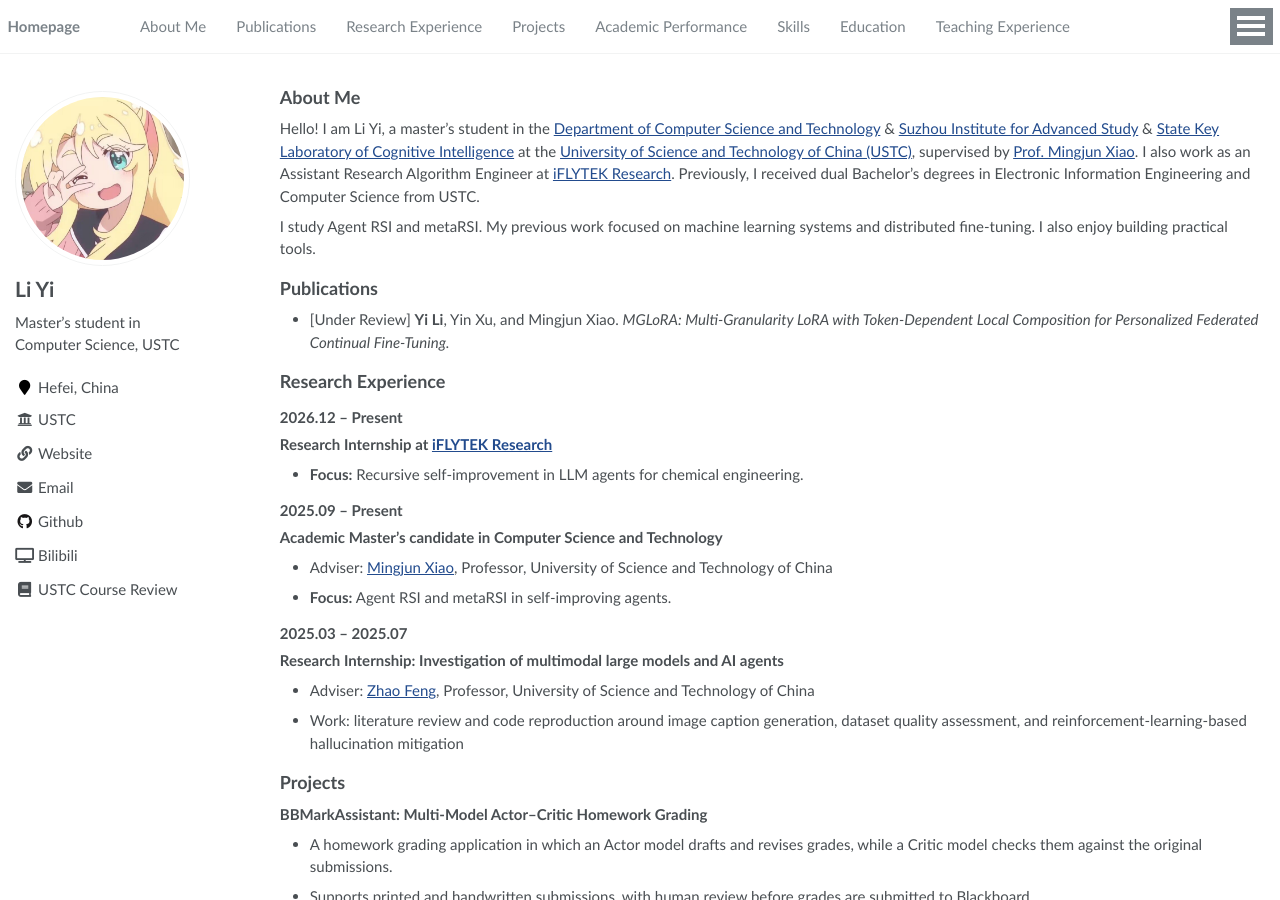
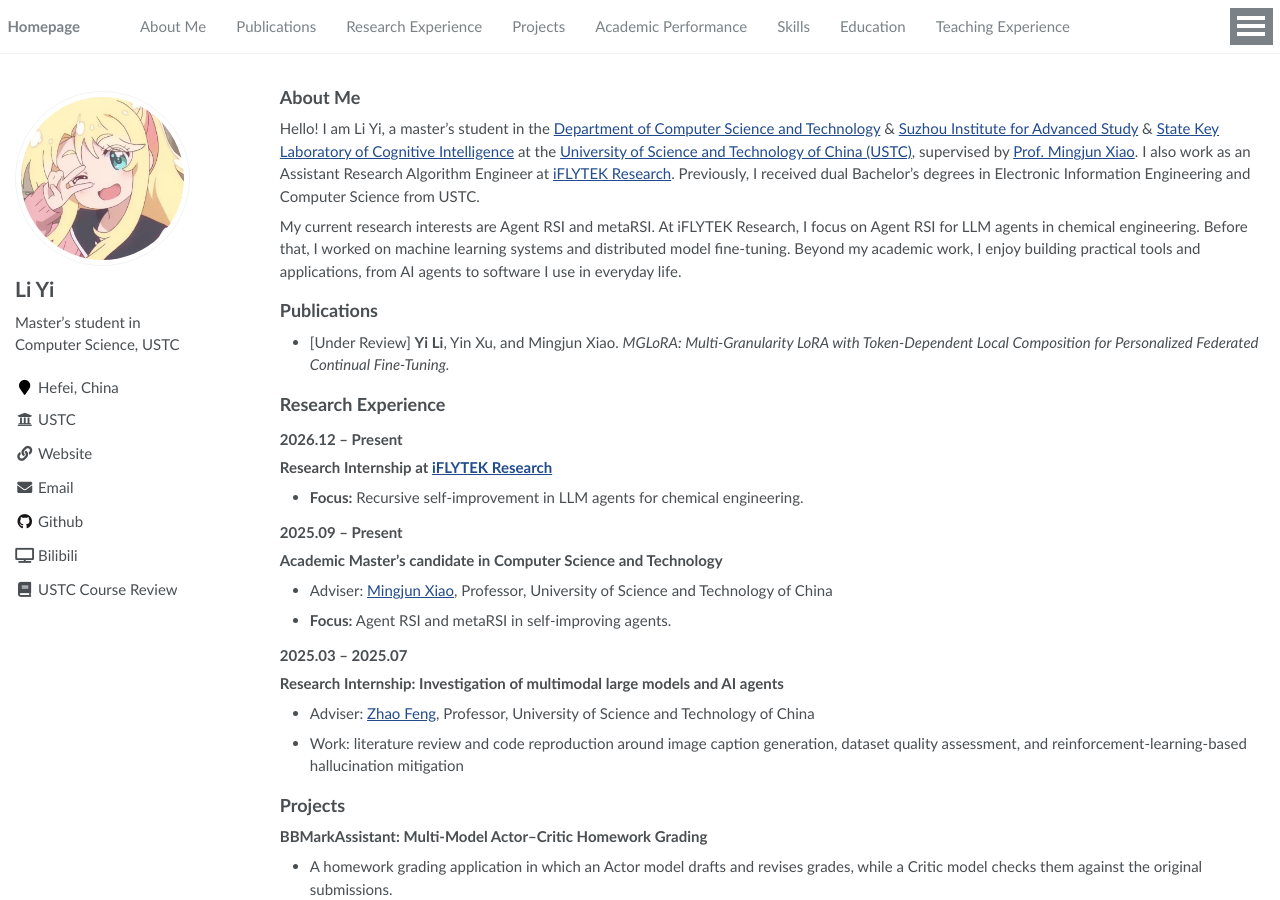
Before and after one commit to ly382965/ly382965.github.io, a Jekyll site: the page built from _pages/about.md, in a window 1280 px wide and 900 px high. Built offline with Jekyll 4.4.1, drawn with Linux system fonts in a browser that asks for light colours.

Commit message:
Publish revised research bio as one paragraph

```diff
--- a/_pages/about.md
+++ b/_pages/about.md
@@ -12,7 +12,7 @@ redirect_from:
 
 Hello! I am Li Yi, a master's student in the [Department of Computer Science and Technology](https://cs.ustc.edu.cn/) & [Suzhou Institute for Advanced Study](https://sz.ustc.edu.cn/en/en_aboutus_college.html) & [State Key Laboratory of Cognitive Intelligence](https://dm.ustc.edu.cn/class_7/overview.html) at the [University of Science and Technology of China (USTC)](https://en.ustc.edu.cn/), supervised by [Prof. Mingjun Xiao](https://faculty.ustc.edu.cn/xiaomingjun/zh_CN/index.htm). I also work as an Assistant Research Algorithm Engineer at [iFLYTEK Research](https://iflytekresearch.iflytek.com/). Previously, I received dual Bachelor's degrees in Electronic Information Engineering and Computer Science from USTC.
 
-I study Agent RSI and metaRSI. My previous work focused on machine learning systems and distributed fine-tuning. I also enjoy building practical tools.
+My current research interests are Agent RSI and metaRSI. At iFLYTEK Research, I focus on Agent RSI for LLM agents in chemical engineering. Before that, I worked on machine learning systems and distributed model fine-tuning. Beyond my academic work, I enjoy building practical tools and applications, from AI agents to software I use in everyday life.
 
 ## [Publications](#publications)
 
```
